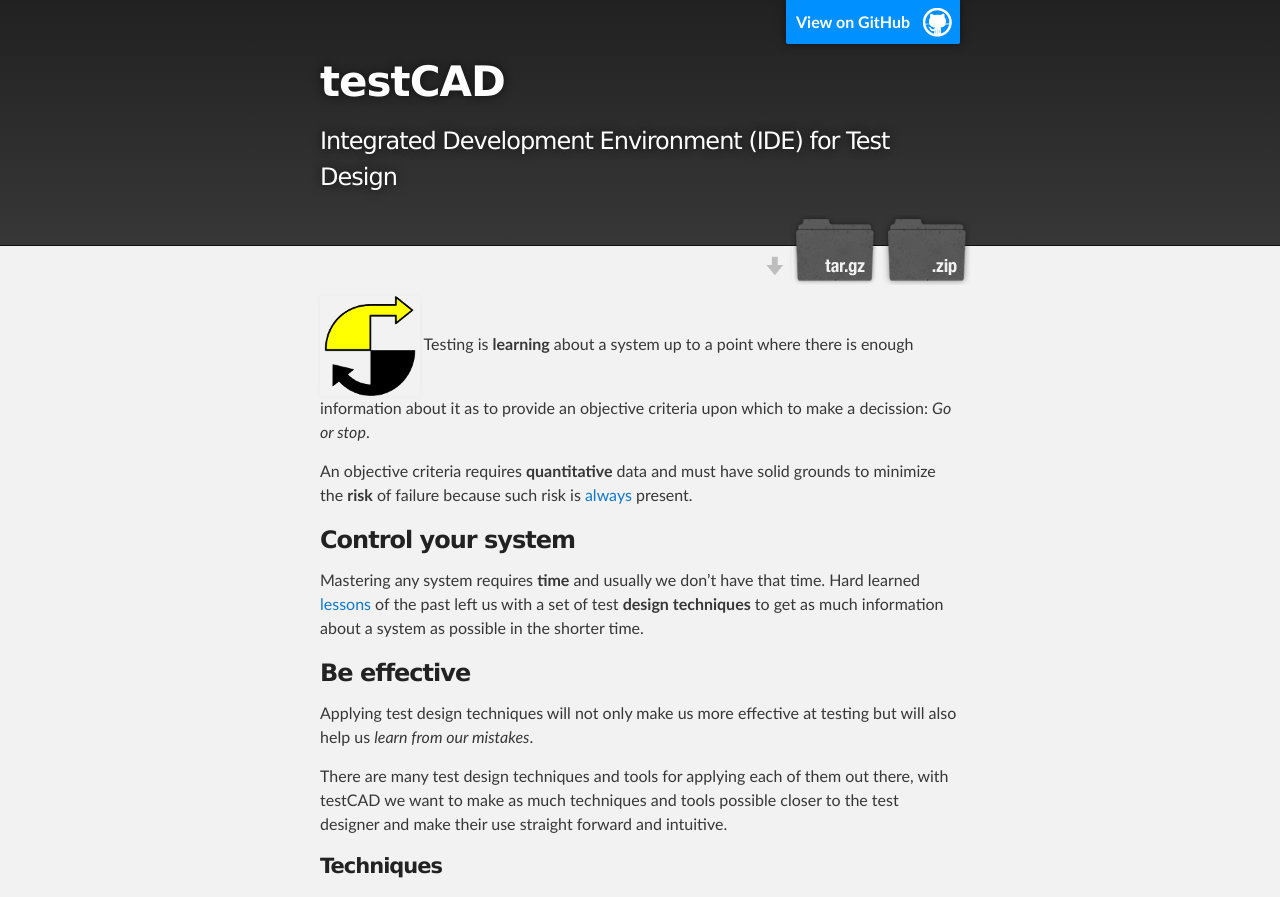
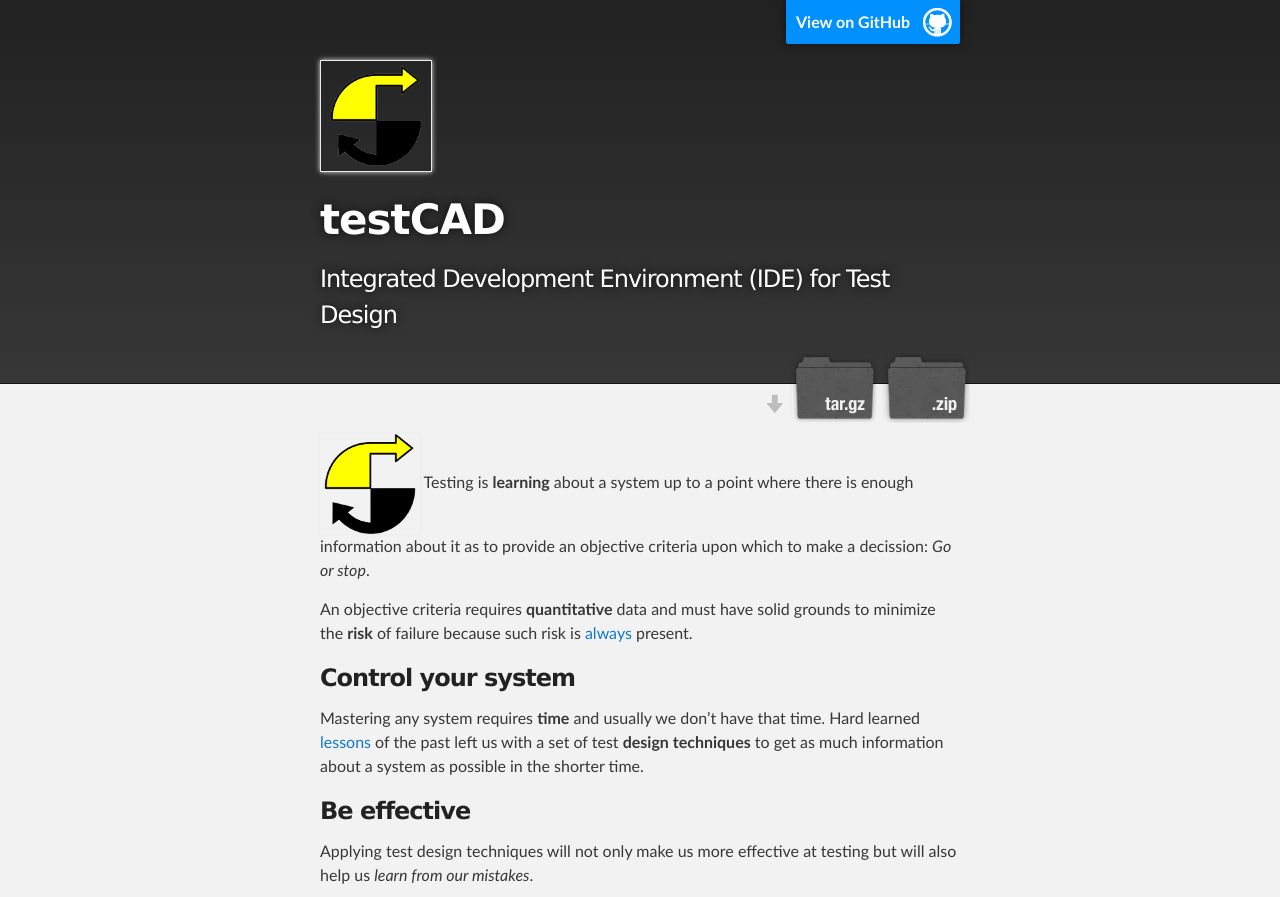
Before and after one commit to HPInc/testcad, a Jekyll site: the page built from docs/index.md, in a window 1280 px wide. Shown: the top 897 px of the page. Built offline with Jekyll 4.4.1, drawn with Linux system fonts in a browser that asks for light colours.

Commit message:
Update default.html

```diff
--- a/docs/_layouts/default.html
+++ b/docs/_layouts/default.html
@@ -16,7 +16,7 @@
     <div id="header_wrap" class="outer">
         <header class="inner">
           <a id="forkme_banner" href="{{ site.github.repository_url }}">View on GitHub</a>
-
+          <img src="/testcad/assets/images/appIcon.png" alt="testcad" />
           <h1 id="project_title">{{ site.title | default: site.github.repository_name }}</h1>
           <h2 id="project_tagline">{{ site.description | default: site.github.project_tagline }}</h2>
 
```
